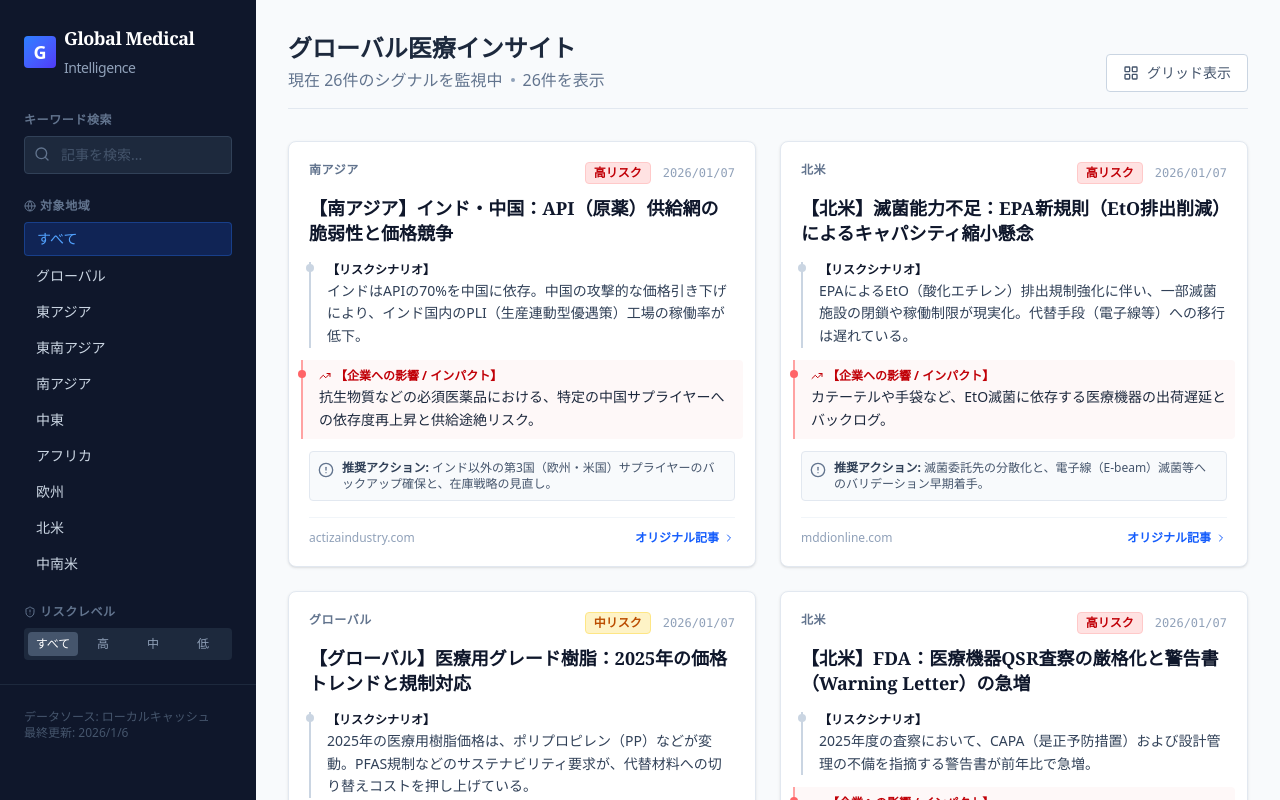
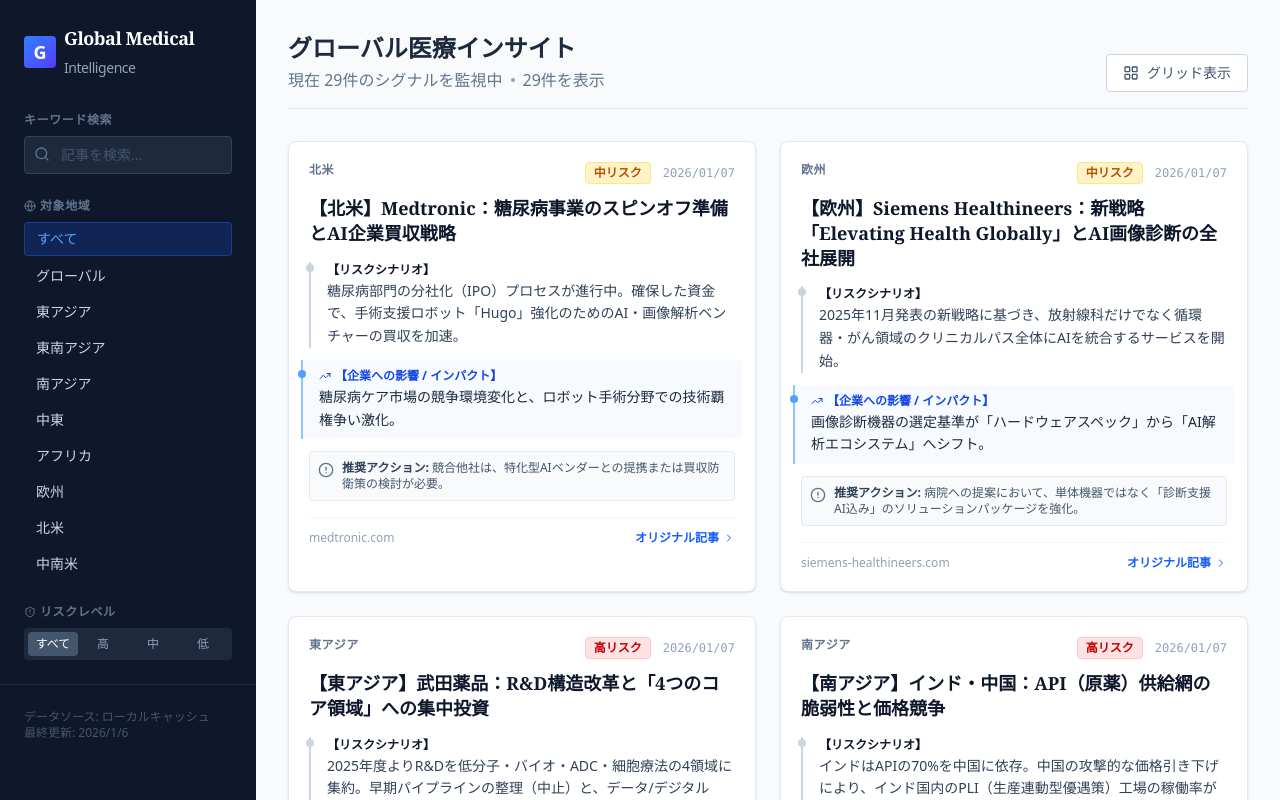
Before and after one commit to NinjaArmstrong/Global-Medical-Insight, a Next.js app: page / in a window 1280 px wide. Built offline with nearby package versions, Linux system fonts and the light colour scheme.

Commit message:
feat: add 3 high-value competitor moves intelligence articles (Medtronic, Siemens, Takeda)

```diff
--- a/src/app/layout.tsx
+++ b/src/app/layout.tsx
@@ -32,4 +32,4 @@
     </html>
   );
 }
-// Updated: 2026-01-07 (Supply Chain Intel Fix)
+// Updated: 2026-01-07 (Competitor Moves Intel Fix)
--- a/src/data/articles.ts
+++ b/src/data/articles.ts
@@ -11,6 +11,41 @@
 }
 
 export const articles: Article[] = [
+  // --- 【最新重要インテリジェンス】キープレイヤーの動向（2026/01/07） ---
+  {
+    id: "2026-01-competitor-medtronic",
+    title: "【北米】Medtronic：糖尿病事業のスピンオフ準備とAI企業買収戦略",
+    region: "北米",
+    date: "2026/01/07",
+    riskLevel: "Medium",
+    scenario: "糖尿病部門の分社化（IPO）プロセスが進行中。確保した資金で、手術支援ロボット「Hugo」強化のためのAI・画像解析ベンチャーの買収を加速。",
+    impact: "糖尿病ケア市場の競争環境変化と、ロボット手術分野での技術覇権争い激化。",
+    action: "競合他社は、特化型AIベンダーとの提携または買収防衛策の検討が必要。",
+    url: "https://www.medtronic.com/us-en/our-company/news-and-stories.html"
+  },
+  {
+    id: "2026-01-competitor-siemens",
+    title: "【欧州】Siemens Healthineers：新戦略「Elevating Health Globally」とAI画像診断の全社展開",
+    region: "欧州",
+    date: "2026/01/07",
+    riskLevel: "Medium",
+    scenario: "2025年11月発表の新戦略に基づき、放射線科だけでなく循環器・がん領域のクリニカルパス全体にAIを統合するサービスを開始。",
+    impact: "画像診断機器の選定基準が「ハードウェアスペック」から「AI解析エコシステム」へシフト。",
+    action: "病院への提案において、単体機器ではなく「診断支援AI込み」のソリューションパッケージを強化。",
+    url: "https://www.siemens-healthineers.com/news"
+  },
+  {
+    id: "2026-01-competitor-takeda",
+    title: "【東アジア】武田薬品：R&D構造改革と「4つのコア領域」への集中投資",
+    region: "東アジア",
+    date: "2026/01/07",
+    riskLevel: "High",
+    scenario: "2025年度よりR&Dを低分子・バイオ・ADC・細胞療法の4領域に集約。早期パイプラインの整理（中止）と、データ/デジタル（DD&T）への50億ドル規模の投資を実行。",
+    impact: "創薬パートナーシップの機会選別と、非コア領域のアセット売却によるライセンスインのチャンス。",
+    action: "武田薬品が手放す非コア資産（パイプライン）の導入評価と、デジタル創薬での協業模索。",
+    url: "https://www.takeda.com/newsroom/"
+  },
+
   // --- 【最新重要インテリジェンス】サプライチェーン・原材料（2026/01/07） ---
   {
     id: "2026-01-supply-api",
```
